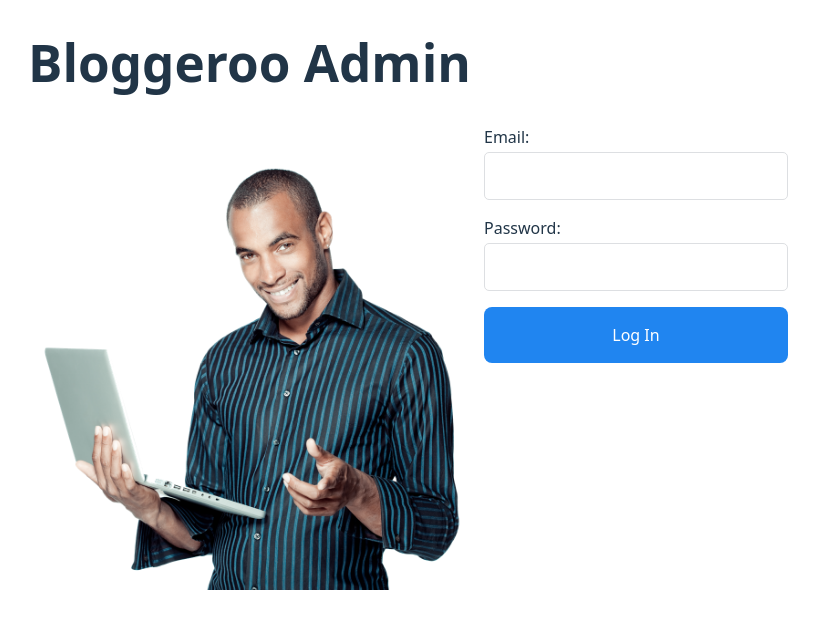
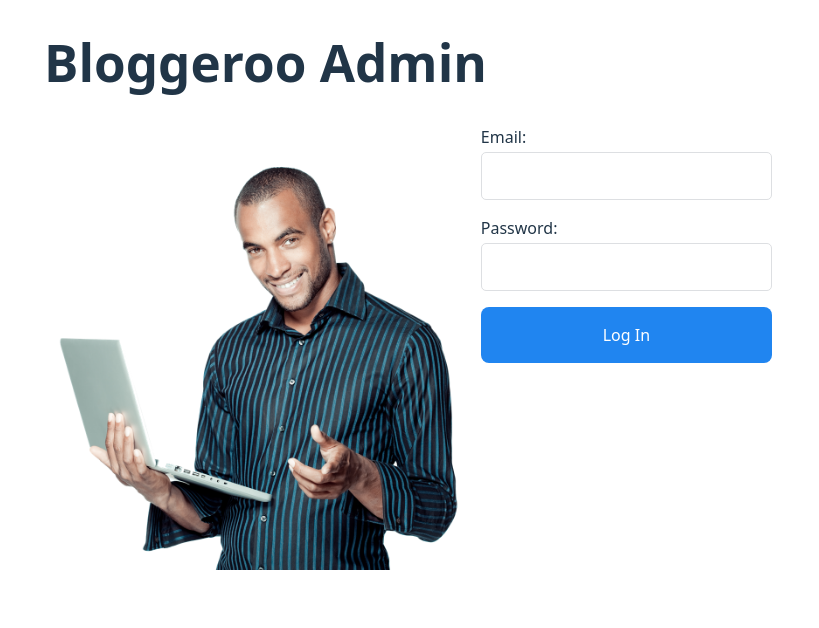
Before and after one commit to rubicon2/bloggeroo-web-client-admin, a React (Vite) app: page / in a window 1280 px wide. Shown: the top 628 px of the page, without its empty margins (232-1051 px from the left). Built offline with nearby package versions, Linux system fonts and the light colour scheme.

Commit message:
Set project box-sizing to border-box

```diff
--- a/src/index.css
+++ b/src/index.css
@@ -11,6 +11,14 @@
   text-rendering: optimizeLegibility;
   -webkit-font-smoothing: antialiased;
   -moz-osx-font-smoothing: grayscale;
+
+  box-sizing: border-box;
+}
+
+*,
+*::before,
+*::after {
+  box-sizing: inherit;
 }
 
 a {
```
